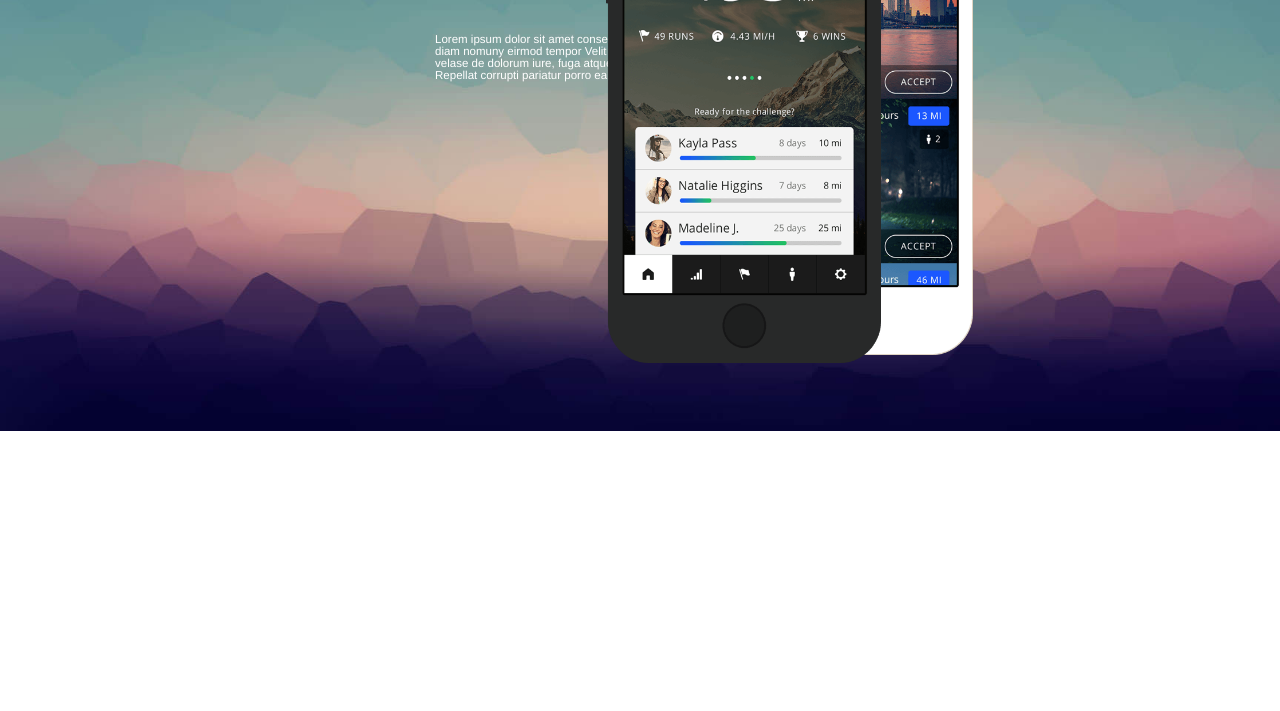
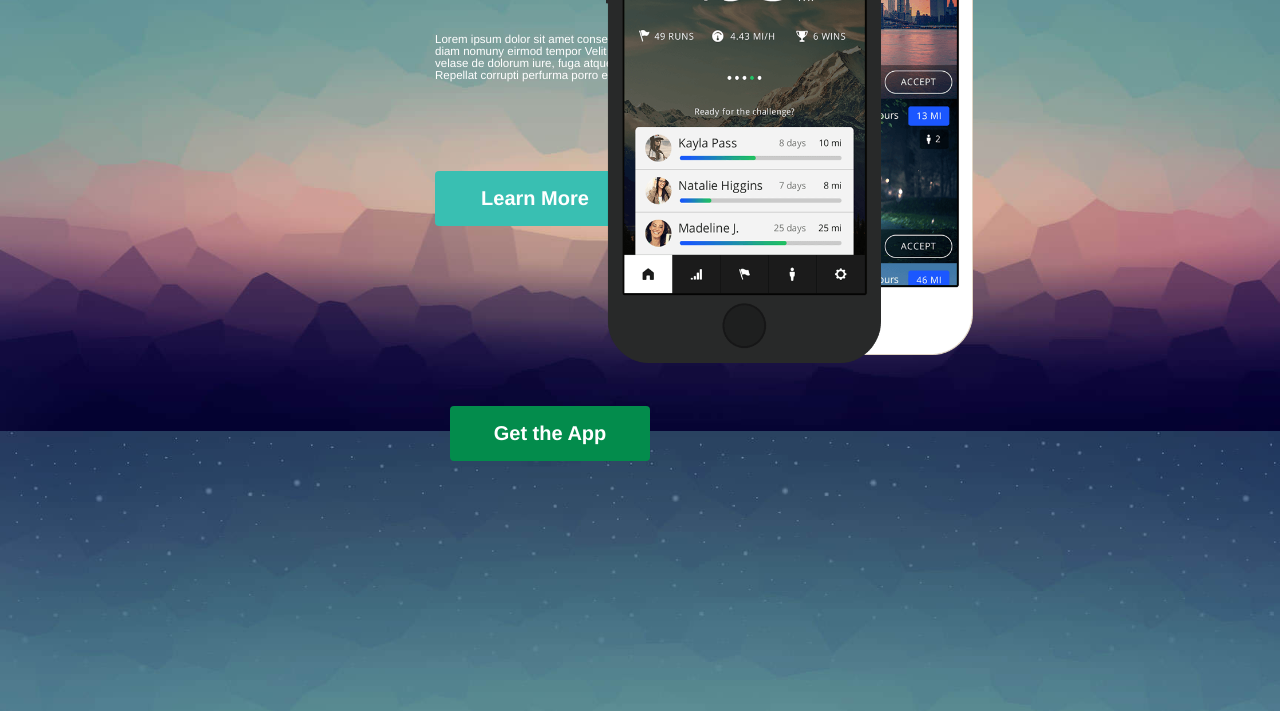
Before and after one commit to SilvaOz/website, a plain HTML site: page index.html in a window 1280 px wide. Shown: the part 369-1080 px from the top of the page. Before the commit the page ends 800 px from the top, so only its background shows below. Drawn offline with Linux system fonts and the light colour scheme.

Commit message:
add button with hover

```diff
--- a/css/style.css
+++ b/css/style.css
@@ -3,7 +3,7 @@
     padding: 0;
     box-sizing: border-box;
     font-family: 'Franklin Gothic Medium', 'Arial Narrow', Arial, sans-serif;
-    color: white;
+    color: #FFFFFF;
 }
 body {
     width: 100vw;
@@ -11,24 +11,22 @@
     background-image: url(../images/bg_001.jpg);
     background-size: cover;
 }
+/* navigator with Logo, menu list and attribute */
 nav {
     padding: 40px 0 0;
     margin: 0 435px;
-    /* border: 2px solid red; */
     display: flex;
     justify-content: space-between;
     align-items: center;
 }
 nav .logo {
-    /* border: 2px solid red; */
-    position: relative;
+        position: relative;
 }
 nav ul {
     list-style: none;
     display: flex;
 }
 nav ul li {
-    /* border: 2px solid red; */
     height: 100%;
     width: 4.6rem;
 }
@@ -40,10 +38,10 @@
     font-size: .7rem;
     font-weight: bold;
 }
+/* central text title h1 and paragraph */
 .text {
     padding: 160px 0;
-    margin: 0px 435px ;
-    /* border: 2px solid red;  */
+    margin: 0px 435px;
     width: 25vw;
 }
 .text h1 {
@@ -51,10 +49,40 @@
     line-height: 3rem;
     font-weight: lighter;
 }
-.text p{
+.text p {
     font-size: .9vw;
 }
-
+/* normal button primary and secondary with hover */
+.button {
+    display: inline-block;
+    border-radius: 4px;
+    border: none;
+    text-align: center;
+    font-size: 20px;
+    font-weight: bold;
+    padding: 16px;
+    width: 200px;
+    transition: all 0.2s;
+    cursor: pointer;
+    margin: 90px 0;
+}
+#button-primary{
+    background-color: #39BFB2;
+    margin: 90px 0;
+}
+#button-primary:hover {
+    background-color: white;
+    color: black;
+}
+#button-secondary{
+    background-color: #038C4C;
+    margin: 90px 15px;
+}
+#button-secondary:hover {
+    background-color: white;
+    color: black;
+}
+/* images phones with different positions  */
 #img1 {
     position: absolute;
     top: 18%;
--- a/index.html
+++ b/index.html
@@ -1,5 +1,6 @@
 <!DOCTYPE html>
 <html lang="en">
+
 <head>
     <meta charset="UTF-8">
     <meta http-equiv="X-UA-Compatible" content="IE=edge">
@@ -7,6 +8,7 @@
     <title>Document</title>
     <link rel="stylesheet" href="./css/style.css">
 </head>
+
 <body>
     <header>
         <nav>
@@ -36,7 +38,9 @@
                 <br>
                 <p>Lorem ipsum dolor sit amet consectetur sadipisicing elit, sed diam nomuny eirmod tempor Velit
                     reiciendis cumque quo velase de dolorum iure, fuga atque eveniet natus voluptatem. Repellat corrupti
-                    pariatur porro ea, blanditiis eveniet.</p>
+                    perfurma porro ela, blanditiis eveniet.</p>
+                <button id="button-primary" class="button">Learn More</button>
+                <button id="button-secondary" class="button">Get the App</button>
             </div>
             <div class="bilder">
                 <img src="./images/phone_001.png" alt="img" height="580px" width="275px" id="img1">
```
